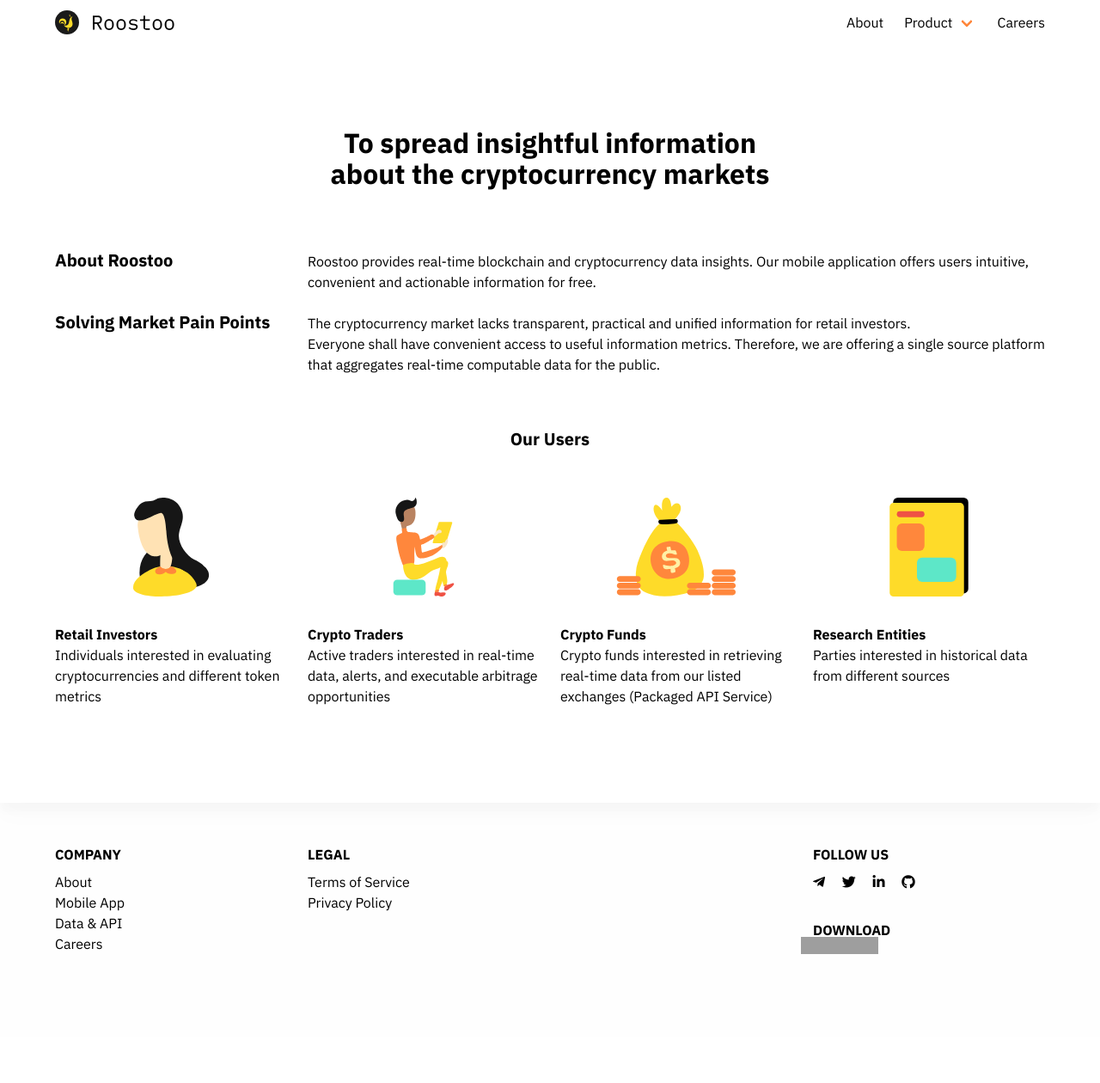
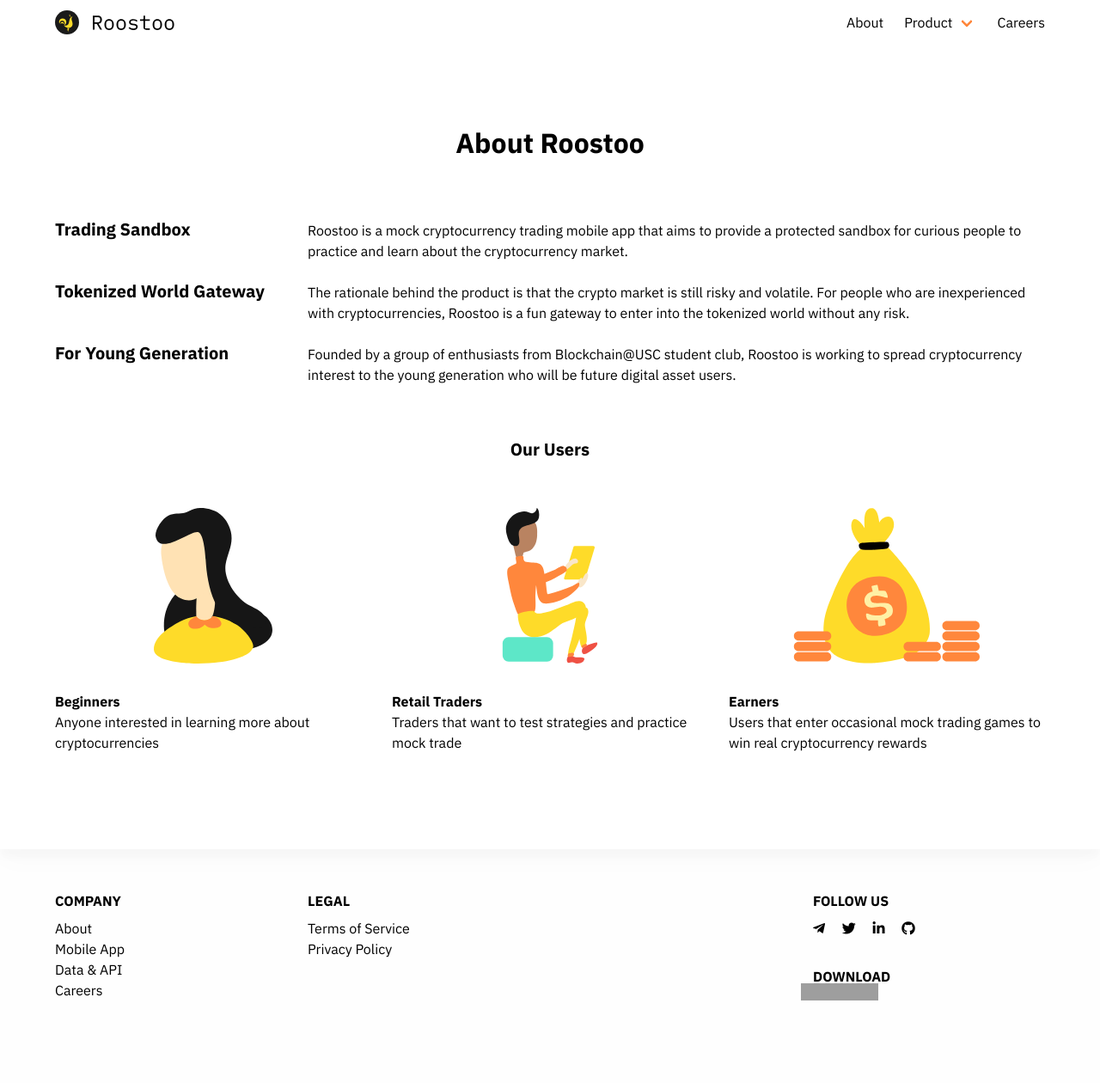
Before and after one commit to roostoo/roostoo.github.io, a Jekyll site: the page built from about.md, in a window 1280 px wide. Shown: the whole page at 86% size. Built offline with Jekyll 4.4.1, drawn with Linux system fonts in a browser that asks for light colours; nearby versions of some CDN libraries; before the commit the page ends 1206 px from its top, so only the background shows below that; grey boxes are pictures that could not be loaded.

Commit message:
feat: update the about page

```diff
--- a/_data/about.yml
+++ b/_data/about.yml
@@ -1,24 +1,25 @@
-slogan: To spread insightful information about the cryptocurrency markets
+slogan: About Roostoo
 
 info:
-  - title: About Roostoo
-    description: Roostoo provides real-time blockchain and cryptocurrency data insights. Our mobile application offers users intuitive, convenient and actionable information for free.
-  - title: Solving Market Pain Points
+  - title: Trading Sandbox
     description: |
-      The cryptocurrency market lacks transparent, practical and unified information for retail investors.
+      Roostoo is a mock cryptocurrency trading mobile app that aims to provide a protected sandbox for curious people to practice and learn about the cryptocurrency market.
 
-      Everyone shall have convenient access to useful information metrics. Therefore, we are offering a single source platform that aggregates real-time computable data for the public.
+  - title: Tokenized World Gateway
+    description: |
+      The rationale behind the product is that the crypto market is still risky and volatile. For people who are inexperienced with cryptocurrencies, Roostoo is a fun gateway to enter into the tokenized world without any risk.
+
+  - title: For Young Generation
+    description: |
+      Founded by a group of enthusiasts from Blockchain@USC student club, Roostoo is working to spread cryptocurrency interest to the young generation who will be future digital asset users.
 
 customers:
-  - name: Retail Investors
+  - name: Beginners
     image: ../assets/img/customer-crypto-user.svg
-    description: Individuals interested in evaluating cryptocurrencies and different token metrics
-  - name: Crypto Traders
+    description: Anyone interested in learning more about cryptocurrencies
+  - name: Retail Traders
     image: ../assets/img/customer-trader.svg
-    description: Active traders interested in real-time data, alerts, and executable arbitrage opportunities
-  - name: Crypto Funds
+    description: Traders that want to test strategies and practice mock trade
+  - name: Earners
     image: ../assets/img/customer-funds.svg
-    description: Crypto funds interested in retrieving real-time data from our listed exchanges (Packaged API Service)
-  - name: Research Entities
-    image: ../assets/img/customer-research.svg
-    description: Parties interested in historical data from different sources
+    description: Users that enter occasional mock trading games to win real cryptocurrency rewards
```
